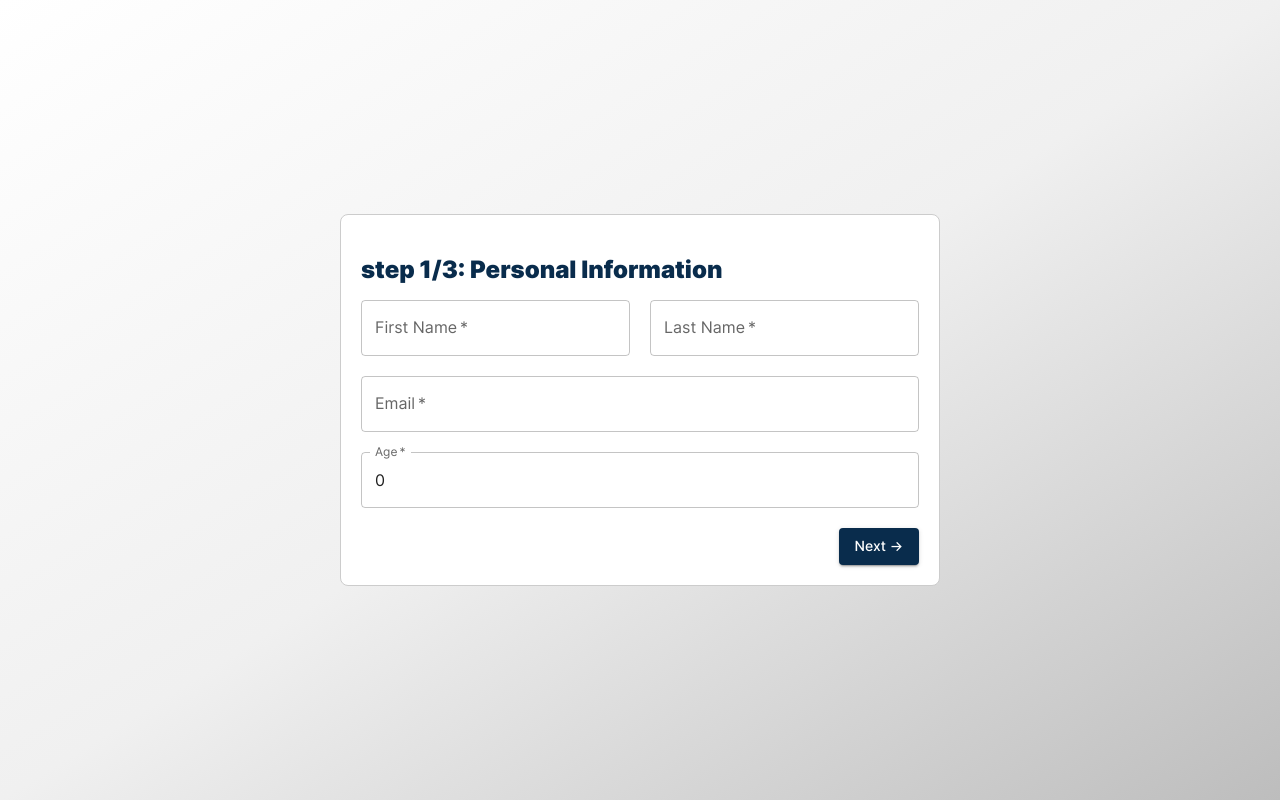
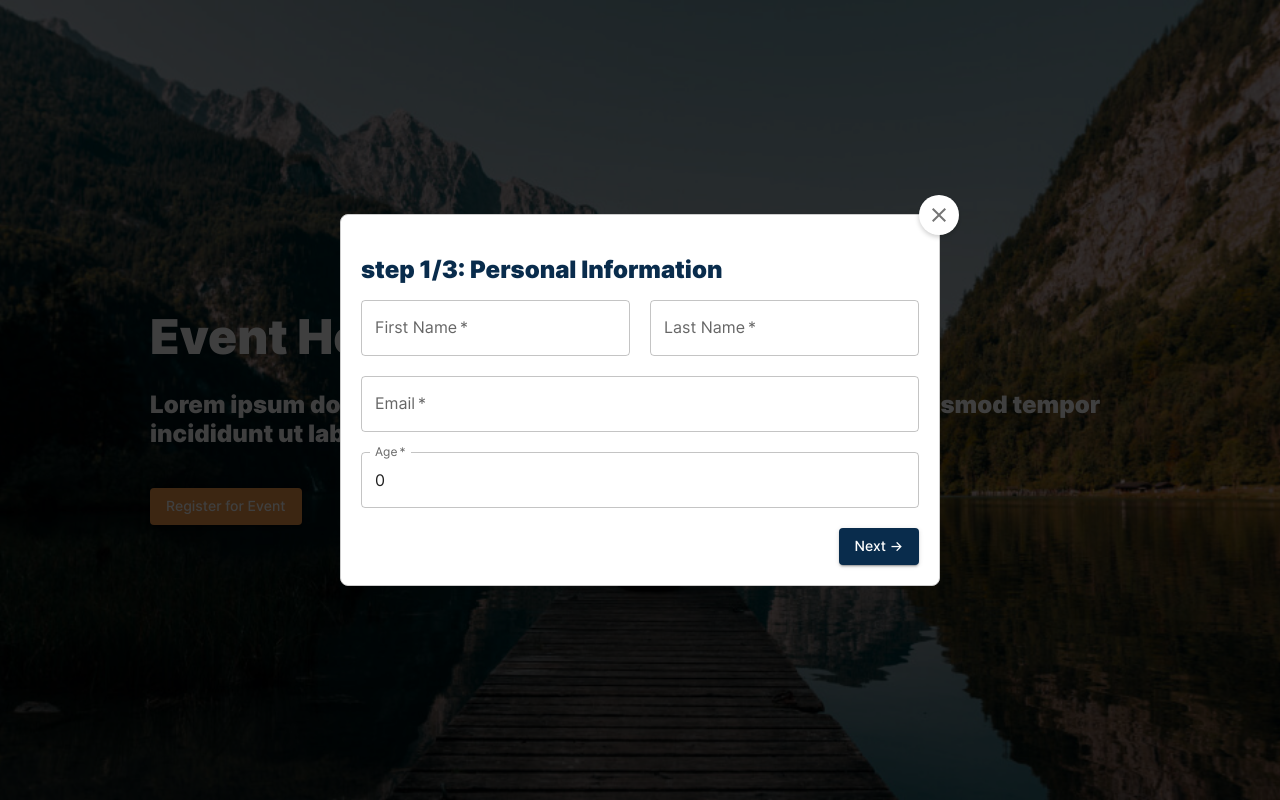
Before and after one commit to OlgaOlgar47/event-registration-wizard, a React (Vite) app: page / in a window 1280 px wide. Both pictures are taken after a click on the button "Register for Event". Built offline with nearby package versions, Linux system fonts and the light colour scheme.

Commit message:
feat: mixins, variables, Modal

```diff
--- a/package.json
+++ b/package.json
@@ -14,6 +14,8 @@
     "@emotion/react": "^11.11.4",
     "@emotion/styled": "^11.11.5",
     "@hookform/resolvers": "^3.6.0",
+    "@material-ui/styles": "^4.11.5",
+    "@mui/icons-material": "^5.15.20",
     "@mui/material": "^5.15.20",
     "@reduxjs/toolkit": "^2.2.5",
     "react": "^18.2.0",
--- a/src/App.tsx
+++ b/src/App.tsx
@@ -1,24 +1,23 @@
 import React, { useState } from 'react';
 import { StepForm } from '@components/StepForm';
 import styles from './App.module.scss';
-import { Button } from '@mui/material';
+import { Button, Modal, Fade } from '@mui/material';
 
 export const App: React.FC = () => {
-  const [showForm, setShowForm] = useState(false);
+  const [modalOpen, setModalOpen] = useState(false);
 
-  const startRegistration = () => setShowForm(true);
+  const startRegistration = () => setModalOpen(true);
+  const handleCloseModal = () => setModalOpen(false);
 
   return (
     <main className={styles.promo}>
-      {!showForm ? (
-        <>
       <div className={styles.background}></div>
       <div className={styles.content}>
         <h1 className={styles.title}>Event Headline</h1>
         <h3 className={styles.subtitle}>
           Lorem ipsum dolor sit amet, consectetur adipiscing elit, sed
-              do&nbsp;eiusmod tempor incididunt ut&nbsp;labore et&nbsp;dolore
-              magna aliqua.
+          do&nbsp;eiusmod tempor incididunt ut&nbsp;labore et&nbsp;dolore magna
+          aliqua.
         </h3>
         <Button
           variant="contained"
@@ -28,10 +27,13 @@ export const App: React.FC = () => {
           Register for Event
         </Button>
       </div>
-        </>
-      ) : (
-        <StepForm />
-      )}
+      <Modal open={modalOpen} closeAfterTransition>
+        <Fade in={modalOpen}>
+          <div className={styles.modal}>
+            <StepForm handleClose={handleCloseModal} />
+          </div>
+        </Fade>
+      </Modal>
     </main>
   );
 };
--- a/src/components/StepForm/StepForm.module.scss
+++ b/src/components/StepForm/StepForm.module.scss
@@ -1,15 +1,20 @@
 @import '@/styles/variables.module.scss';
 
 .formOverlay {
-  background: linear-gradient(to bottom right, #fff, #f0f0f0, #bdbdbd);
+  position: fixed;
+  top: 0;
+  left: 0;
   width: 100%;
-  height: 100vh;
+  height: 100%;
+  background: rgba(0, 0, 0, 0.5);
   display: flex;
+  justify-content: center;
   align-items: center;
-  justify-content: center;
+  z-index: 10;
 }
 
 .container {
+  position: relative;
   display: flex;
   flex-direction: column;
   max-width: 600px;
@@ -36,3 +41,17 @@
   gap: 20px;
   margin-top: 20px;
 }
+
+.closeButton {
+  position: absolute;
+  top: -20px;
+  right: -20px;
+  background-color: #fff;
+  border-radius: 50%;
+  box-shadow: 0 2px 5px rgba(0, 0, 0, 0.2);
+  transition: transform 0.3s;
+
+  &:hover {
+    transform: rotate(90deg);
+  }
+}
--- a/src/components/StepForm/StepForm.tsx
+++ b/src/components/StepForm/StepForm.tsx
@@ -6,8 +6,14 @@ import { SuccessPage } from '../SuccessPage';
 import TrainingForm from '../TrainingForm/TrainingForm';
 import { Button } from '@mui/material';
 import styles from './StepForm.module.scss';
+import CloseIcon from '@mui/icons-material/Close';
+import { IconButton } from '@mui/material';
 
-export const StepForm: React.FC = () => {
+interface FormProps {
+  handleClose: () => void;
+}
+
+export const StepForm: React.FC<FormProps> = ({ handleClose }) => {
   const [step, setStep] = useState(1);
 
   const nextStep = () => setStep(prevStep => prevStep + 1);
@@ -27,6 +33,11 @@ export const StepForm: React.FC = () => {
   return (
     <div className={styles.formOverlay}>
       <div className={styles.container}>
+        <div className={styles.closeButton}>
+          <IconButton onClick={handleClose}>
+            <CloseIcon />
+          </IconButton>
+        </div>
         <h2 className={styles.title}>{title}</h2>
         {step === 1 && <PersonalInformation />}
         {step === 2 && <TrainingForm />}
```
Also changed, not shown: 2 other files (tests, documents, lock files or other folders). Lines whose indentation alone changed are shown as unchanged.
